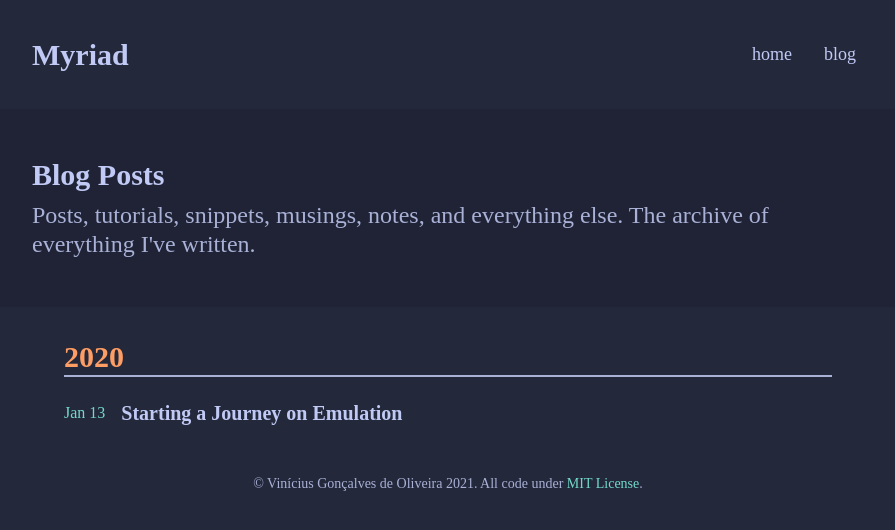
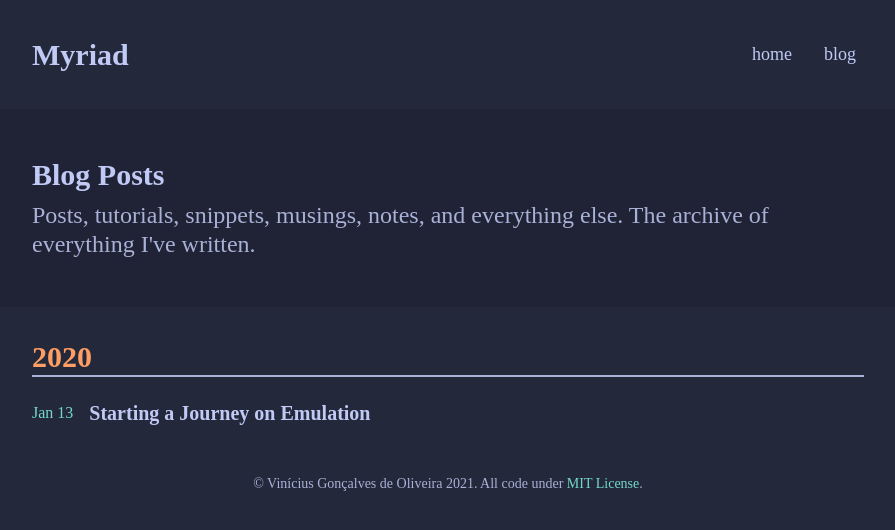
Before and after one commit to vinicius507/myriad, a Next.js app: page /blog in a window 1280 px wide. Shown: the top 530 px of the page, without its empty margins (192-1087 px from the left). Built offline with nearby package versions, Linux system fonts and the light colour scheme.

Commit message:
fix: styles

```diff
--- a/src/components/common/postsList/index.tsx
+++ b/src/components/common/postsList/index.tsx
@@ -8,7 +8,7 @@ type Props = {
 }
 
 export default function PostsList({ posts }: Props) {
-	const styles = useMultiStyleConfig('Blog', {})
+	const styles = useMultiStyleConfig('PostsList', {})
 
 	return (
 		<Stack sx={styles.list} direction="column" spacing={0}>
--- a/src/components/common/postsList/postListItem.tsx
+++ b/src/components/common/postsList/postListItem.tsx
@@ -14,11 +14,11 @@ export default function PostListItem({ id, title, date }: Props) {
 	const styles = useStyles()
 
 	return (
-		<LinkBox sx={styles.blogBox} as="article">
+		<LinkBox sx={styles.container} as="article">
 			<HStack spacing={4}>
 				<Datetime datestring={date} formatstring="MMM dd" />
 				<LinkOverlay href={`/blog/${id}`}>
-					<Heading sx={styles.blogTitle}>{title}</Heading>
+					<Heading sx={styles.title}>{title}</Heading>
 				</LinkOverlay>
 			</HStack>
 		</LinkBox>
--- a/src/theme/components/blog.ts
+++ b/src/theme/components/blog.ts
@@ -1,8 +1,7 @@
 const Blog = {
-	parts: ['year', 'number', 'blogBox', 'blogTitle', 'blogDate'],
+	parts: ['year', 'number'],
 	baseStyle: {
 		year: {
-			mx: 8,
 			mb: 2,
 			fontSize: '3xl',
 			color: 'tokyonight.250',
@@ -12,21 +11,6 @@ const Blog = {
 		number: {
 			color: 'tokyonight.300',
 		},
-		blogBox: {
-			py: 4,
-			px: 8,
-			_hover: {
-				bg: 'tokyonight.150',
-			},
-		},
-		date: {
-			fontSize: 'md',
-			color: 'tokyonight.300',
-			whiteSpace: 'nowrap',
-		},
-		blogTitle: {
-			fontSize: 'xl',
-		},
 	},
 }
 
--- a/src/theme/components/common/index.ts
+++ b/src/theme/components/common/index.ts
@@ -2,5 +2,6 @@ import Container from './container'
 import Footer from './footer'
 import Header from './header'
 import NavBar from './navbar'
+import PostsList from './postsList'
 
-export { Container, Footer, Header, NavBar }
+export { Container, Footer, Header, NavBar, PostsList }
--- /dev/null
+++ b/src/theme/components/common/postsList.ts
@@ -0,0 +1,25 @@
+const PostsList = {
+	parts: ['list', 'container', 'date', 'title'],
+	baseStyle: {
+		list: {
+			mx: -4,
+		},
+		container: {
+			py: 4,
+			px: 4,
+			_hover: {
+				bg: 'tokyonight.150',
+			},
+		},
+		date: {
+			fontSize: 'md',
+			color: 'tokyonight.300',
+			whiteSpace: 'nowrap',
+		},
+		title: {
+			fontSize: 'xl',
+		},
+	},
+}
+
+export default PostsList
--- a/src/theme/components/index.ts
+++ b/src/theme/components/index.ts
@@ -1,6 +1,6 @@
 import About from './about'
 import Blog from './blog'
-import { Container, Footer, Header, NavBar } from './common'
+import { Container, Footer, Header, NavBar, PostsList } from './common'
 import { Post, Tag } from './post'
 import Projects from './projects'
 
@@ -12,6 +12,7 @@ const components = {
 	Header,
 	NavBar,
 	Post,
+	PostsList,
 	Projects,
 	Tag,
 }
```
